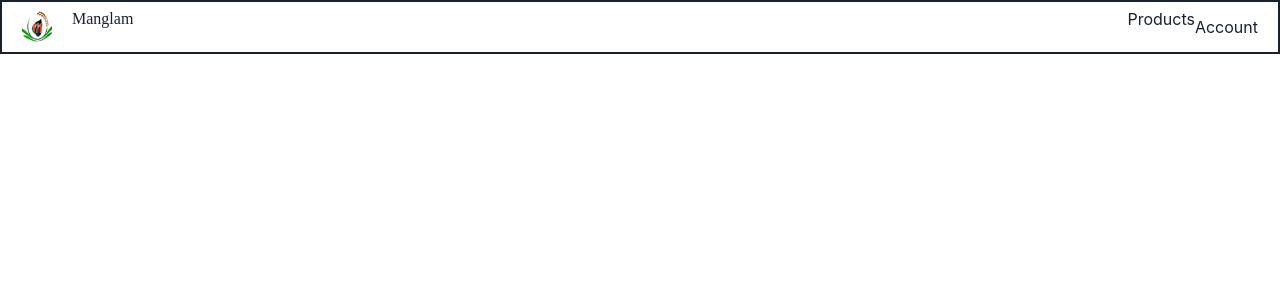
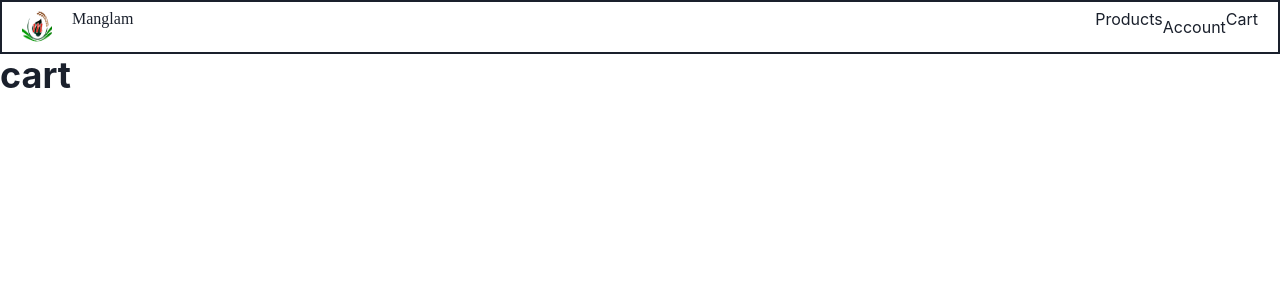
Before and after one commit to prashant1307/manglam_frontend, a React (Create React App) app in the folder manglam_frontend/: page /cart in a window 1280 px wide. Shown: the top 300 px of the page. Built offline with nearby package versions, Linux system fonts and the light colour scheme.

Commit message:
cart added

```diff
--- a/manglam_frontend/src/allRoutes/AllRoutes.jsx
+++ b/manglam_frontend/src/allRoutes/AllRoutes.jsx
@@ -1,4 +1,5 @@
 import { Route, Routes } from "react-router-dom"
+import { Cart } from "./Cart"
 import { Home } from "./Home"
 import { Login } from "./Login"
 import { ProductInfo } from "./ProductInfo"
@@ -13,6 +14,7 @@ export const AllRoutes=()=>{
             <Route path="/signup" element={<Signup/>}/>
             <Route path="/products" element={<ProductsPage/>}/>
             <Route path="/product/:id" element={<ProductInfo/>}/>
+            <Route path="/cart" element={<Cart/>}/>
         </Routes>
     )
 }
--- /dev/null
+++ b/manglam_frontend/src/allRoutes/Cart.jsx
@@ -0,0 +1,9 @@
+import { Box, Heading } from "@chakra-ui/react"
+
+export const Cart=()=>{
+    return (
+        <Box>
+           <Heading>cart</Heading>
+        </Box>
+    )
+}
--- a/manglam_frontend/src/allRoutes/ProductInfo.jsx
+++ b/manglam_frontend/src/allRoutes/ProductInfo.jsx
@@ -13,6 +13,24 @@ useEffect(()=>{
         setData(res)
     })
 },[])
+
+const postProduct=()=>{
+    try {
+        fetch("http://localhost:8080/cart/items",{
+            method:"POST",
+            body:JSON.stringify({"productID":params.id}),
+            headers:{
+                "Content-type": "application/json; charset=UTF-8",
+                "access_token":""
+            }
+        })
+        .then(response=>response.json())
+        .then()
+    } catch (e) {
+
+    }
+}
+
 return (
     <>
 
--- a/manglam_frontend/src/components/Navbar.jsx
+++ b/manglam_frontend/src/components/Navbar.jsx
@@ -20,6 +20,7 @@ export const Navbar = () => {
                             <MenuItem>  <Link to={"/login"}>Login</Link></MenuItem>
                         </MenuList>
                     </Menu>
+                    <Text><Link to={"/cart"}>Cart</Link></Text>
                 </Flex>
             </Flex>
         </>
```
